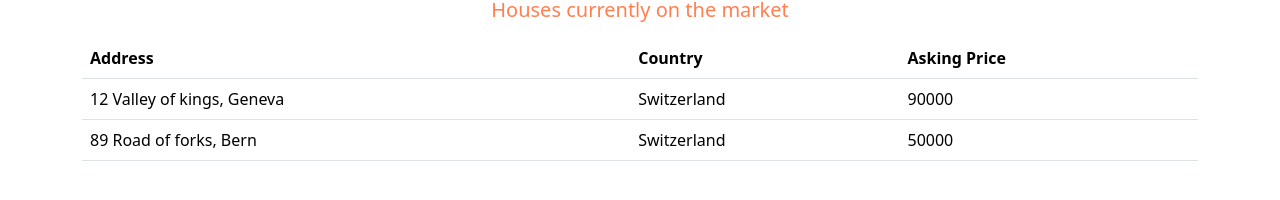
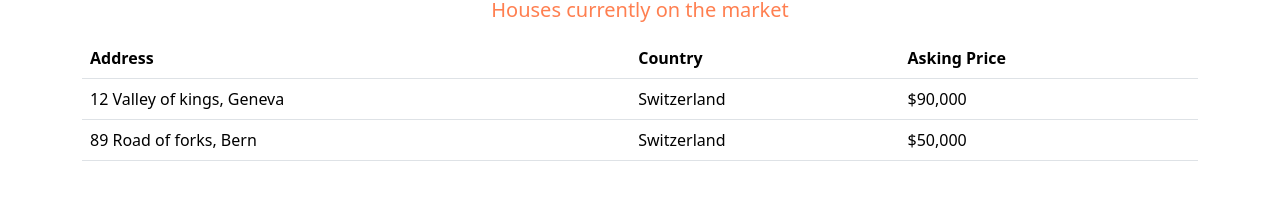
Before and after one commit to hassantarique/ReactSelfLearning, a Next.js app: page / in a window 1280 px wide. Shown: the part 176-376 px from the top of the page. Built offline with nearby package versions, Linux system fonts and the light colour scheme.

Commit message:
componenet Extraction, Currency Formatter

```diff
--- a/components/houseList.js
+++ b/components/houseList.js
@@ -1,3 +1,5 @@
+import HouseRow from "./houseRow";
+
 const houses = [
 	{
 		id: 1,
@@ -32,11 +34,7 @@
 				<tbody>
 					{
 						houses.map(h => (
-							<tr key={h.id} >
-								<td>{ h.address }</td>
-								<td>{ h.country }</td>
-								<td>{ h.price }</td>
-							</tr>
+							<HouseRow key={h.id } house={ h} />
 						))
 					}
 				</tbody>
--- /dev/null
+++ b/components/houseRow.js
@@ -0,0 +1,13 @@
+import currencyFormatter from "../helpers/currencyFormatter";
+
+const HouseRow = ({ house }) => {
+	return (
+		<tr>
+			<td>{house.address}</td>
+			<td>{house.country}</td>
+			<td>{currencyFormatter.format(house.price)}</td>
+		</tr>
+	);
+};
+
+export default HouseRow;
--- /dev/null
+++ b/helpers/currencyFormatter.js
@@ -0,0 +1,8 @@
+const currencyFormatter = Intl.NumberFormat(
+	"en-US", {
+		style: "currency",
+		currency: "USD",
+		maximumFractionDigits: 0,
+});
+
+export default currencyFormatter;
```
